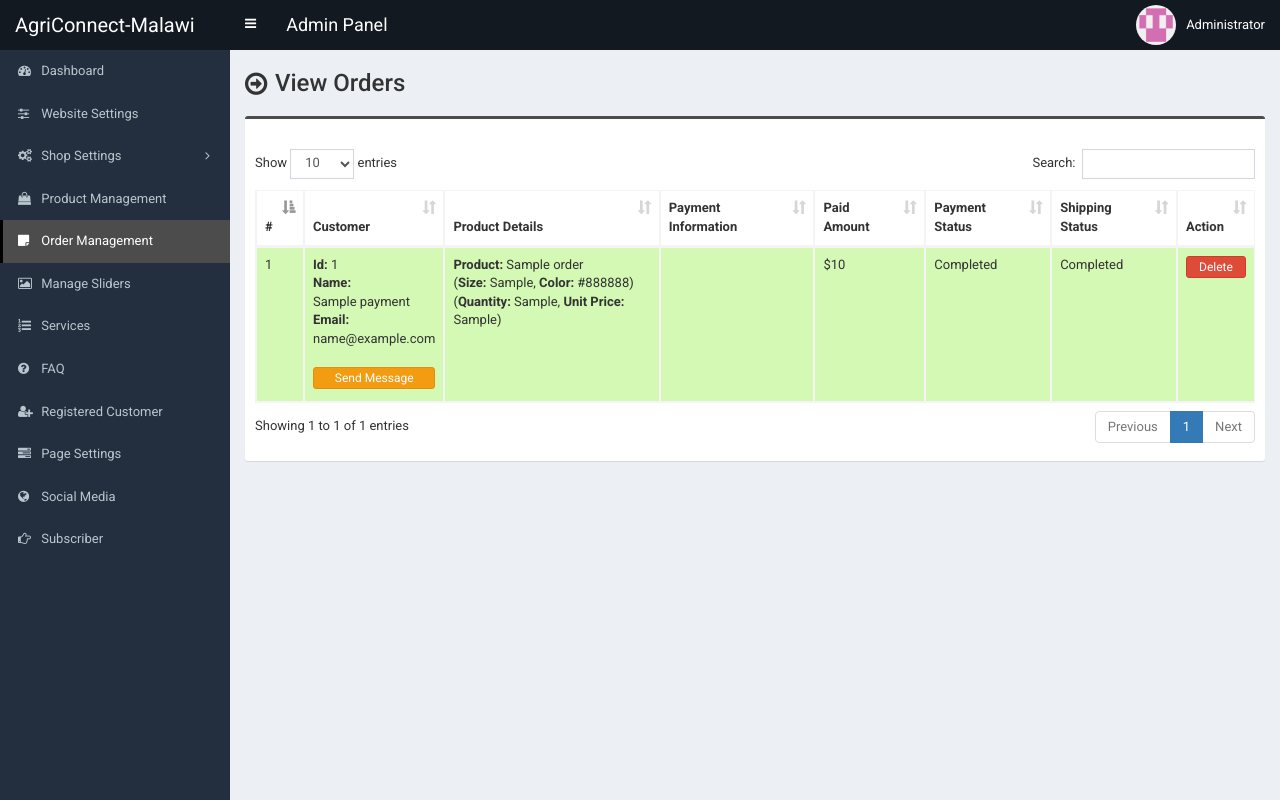
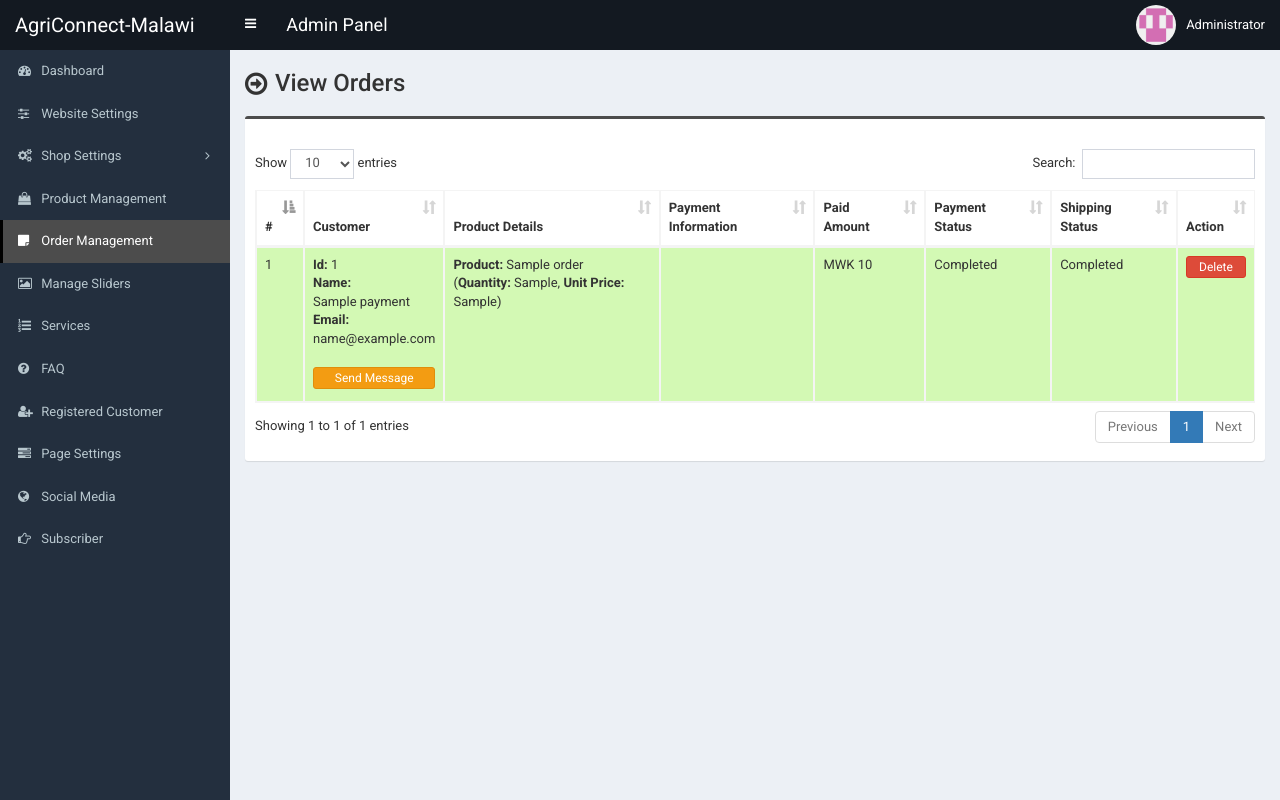
Before and after one commit to ThapsonKNyirenda/AgriConnect-Malawi, a PHP site: page /admin/order.php in a window 1280 px wide. Run offline with PHP 8.4, Linux system fonts and the light colour scheme; a user stored in the database is signed in; tables that the repository leaves empty hold one stand-in row (values such as "Sample post").

Commit message:
added files via upload

```diff
--- a/admin/order.php
+++ b/admin/order.php
@@ -213,8 +213,6 @@ if($success_message != '') {
                            $result1 = $statement1->fetchAll(PDO::FETCH_ASSOC);
                            foreach ($result1 as $row1) {
                                 echo '<b>Product:</b> '.$row1['product_name'];
-                                echo '<br>(<b>Size:</b> '.$row1['size'];
-                                echo ', <b>Color:</b> '.$row1['color'].')';
                                 echo '<br>(<b>Quantity:</b> '.$row1['quantity'];
                                 echo ', <b>Unit Price:</b> '.$row1['unit_price'].')';
                                 echo '<br><br>';
@@ -243,7 +241,7 @@ if($success_message != '') {
                         		<b>Transaction Information:</b> <br><?php echo $row['bank_transaction_info']; ?><br>
                         	<?php endif; ?>
                         </td>
-                        <td>$<?php echo $row['paid_amount']; ?></td>
+                        <td>MWK <?php echo $row['paid_amount']; ?></td>
                         <td>
                             <?php echo $row['payment_status']; ?>
                             <br><br>
```
